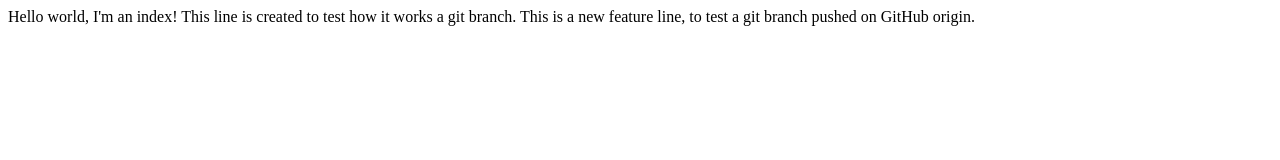
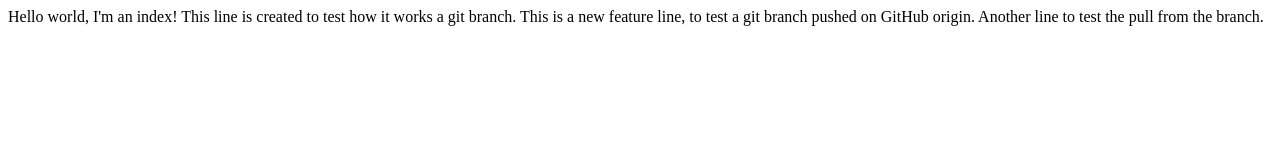
Before and after one commit to dbertolino-github/web_python_javascript, a plain HTML site: page git_html_css_II/index.html in a window 1280 px wide. Drawn offline with Linux system fonts and the light colour scheme.

Commit message:
Line added from Github in order to test a pull

```diff
--- a/git_html_css_II/index.html
+++ b/git_html_css_II/index.html
@@ -7,5 +7,6 @@
 		Hello world, I'm an index!
 		This line is created to test how it works a git branch.
 		This is a new feature line, to test a git branch pushed on GitHub origin.
+		Another line to test the pull from the branch.
 	</body>
 </html>
```
